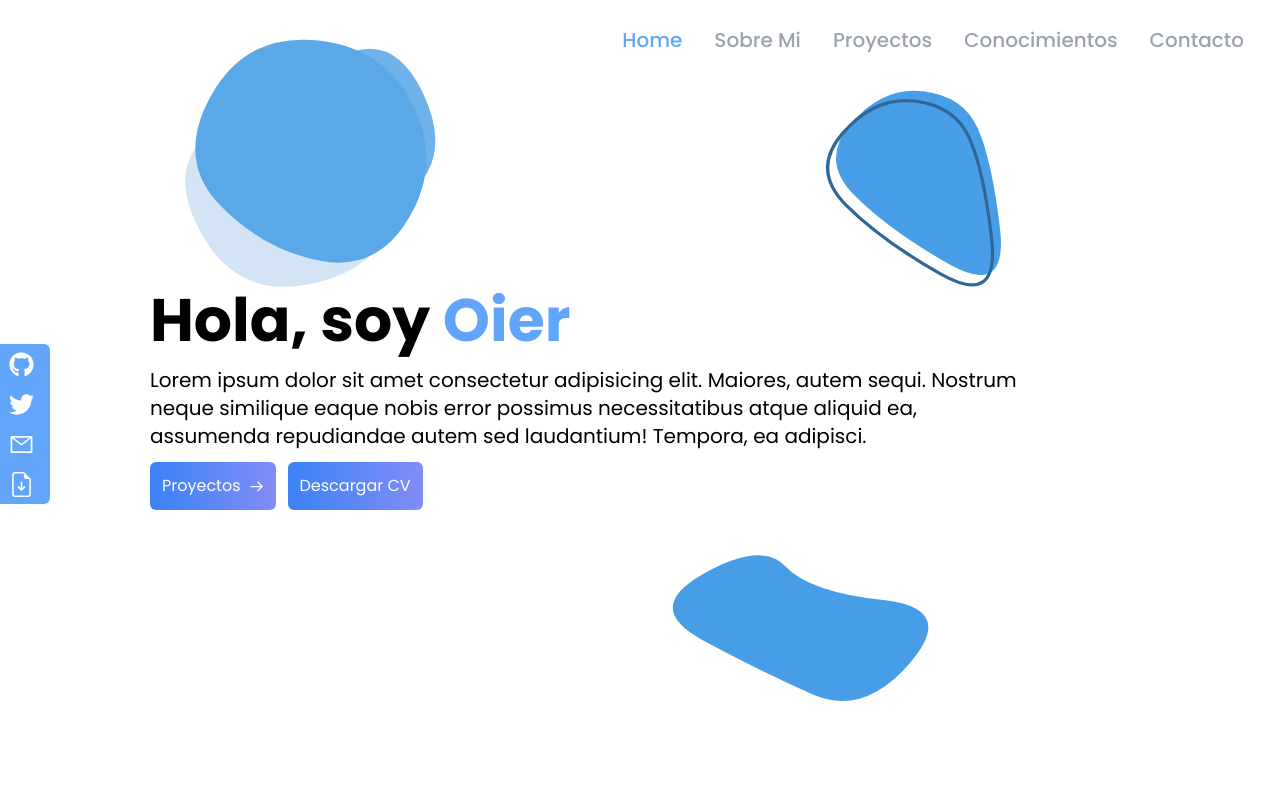
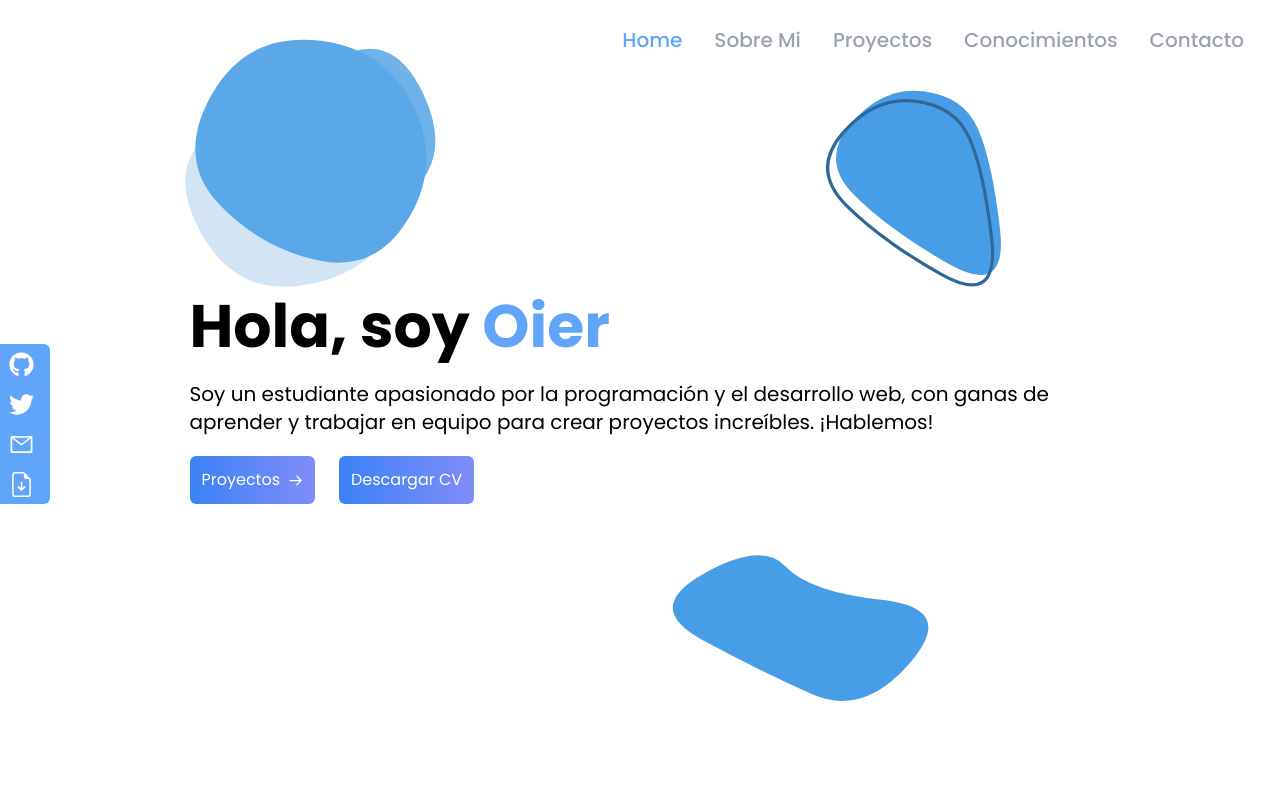
Before and after one commit to O-Gerler/portfolio, a React (Vite) app: page / in a window 1280 px wide. Shown: the top 800 px of the page. Built offline with nearby package versions, Linux system fonts and the light colour scheme; a web font is replaced by a local one.

Commit message:
cv cambiado

```diff
--- a/src/components/Home.jsx
+++ b/src/components/Home.jsx
@@ -1,5 +1,6 @@
 import { HiOutlineArrowRight } from 'react-icons/hi'
 import { Link } from 'react-scroll'
+import 'animate.css'
 import blob from '../assets/blob.svg'
 import blob2 from '../assets/blob2.svg'
 import blob3 from '../assets/blob3.svg'
@@ -8,15 +9,15 @@ import TarjetaInfo from './TarjetaInfo'
 const Home = () => {
   return (
     <>
-      <section name='home' className='flex justify-center items-center px-2 bg-white w-full h-screen relative'>
+      <section name='home' className='flex justify-center items-center px-2 w-full h-screen relative animate__animated animate__fadeInDown'>
         <img src={blob} alt="donut azul flotando" className='absolute w-80 top-0 left-[60%] text-indigo-400 hidden md:block '/>
         <img src={blob2} alt="donut azul flotando" className='absolute md:w-80 md:top-0 left-[12%] w-40 top-[10%]'/>
         <img src={blob3} alt="donut azul flotando" className='absolute w-40 md:w-80 top-3/4 md:top-[56%] block left-1/4 md:left-1/2'/>
-        <div className='flex flex-col-reverse md:flex-row w-full justify-center items-center gap-10'>
-          <div className='w-full md:w-3/4 md:mr-8 flex justify-center items-center md:items-start flex-col'>
-            <h2 className='text-6xl font-bold mb-4 w-11/12'>Hola, soy <span className='text-blue-400'>Oier</span></h2>
-            <p className='text-md md:text-xl w-11/12'>Lorem ipsum dolor sit amet consectetur adipisicing elit. Maiores, autem sequi. Nostrum neque similique eaque nobis error possimus necessitatibus atque aliquid ea, assumenda repudiandae autem sed laudantium! Tempora, ea adipisci.</p>
-            <div className='flex gap-3 pl-4 md:pl-0 self-start w-11/12 md:w-full'>
+        <div className='flex flex-col-reverse md:flex-row w-11/12 justify-center items-center gap-10'>
+          <div className='w-full md:w-3/4 md:mr-8 flex justify-center items-center gap-2 md:items-start flex-col'>
+            <h2 className='text-6xl font-bold mb-4 w-full'>Hola, soy <span className='text-blue-400'>Oier</span></h2>
+            <p className='text-md md:text-xl'>Soy un estudiante apasionado por la programación y el desarrollo web, con ganas de aprender y trabajar en equipo para crear proyectos increíbles. ¡Hablemos!</p>
+            <div className='flex gap-6 self-start w-11/12 md:w-full'>
               <button className='group bg-gradient-to-r from-blue-500 to-indigo-400 p-3 rounded-md mt-3 text-white'>
                 <Link to='proyectos' smooth duration={500} className='flex justify-center items-center gap-2'>
                 Proyectos
@@ -24,7 +25,7 @@ const Home = () => {
                 </Link>
               </button>
               <button className='group bg-gradient-to-r from-blue-500 to-indigo-400 p-3 flex justify-center items-center gap-2 rounded-md mt-3 text-white'>
-                <a href='/resume.pdf' download='cv_Oier' target='_blank' rel='noreferrer'>
+                <a href='/CV_Oier.pdf' download='cv_Oier' target='_blank' rel='noreferrer'>
                   Descargar CV
                 </a>
               </button>
```
